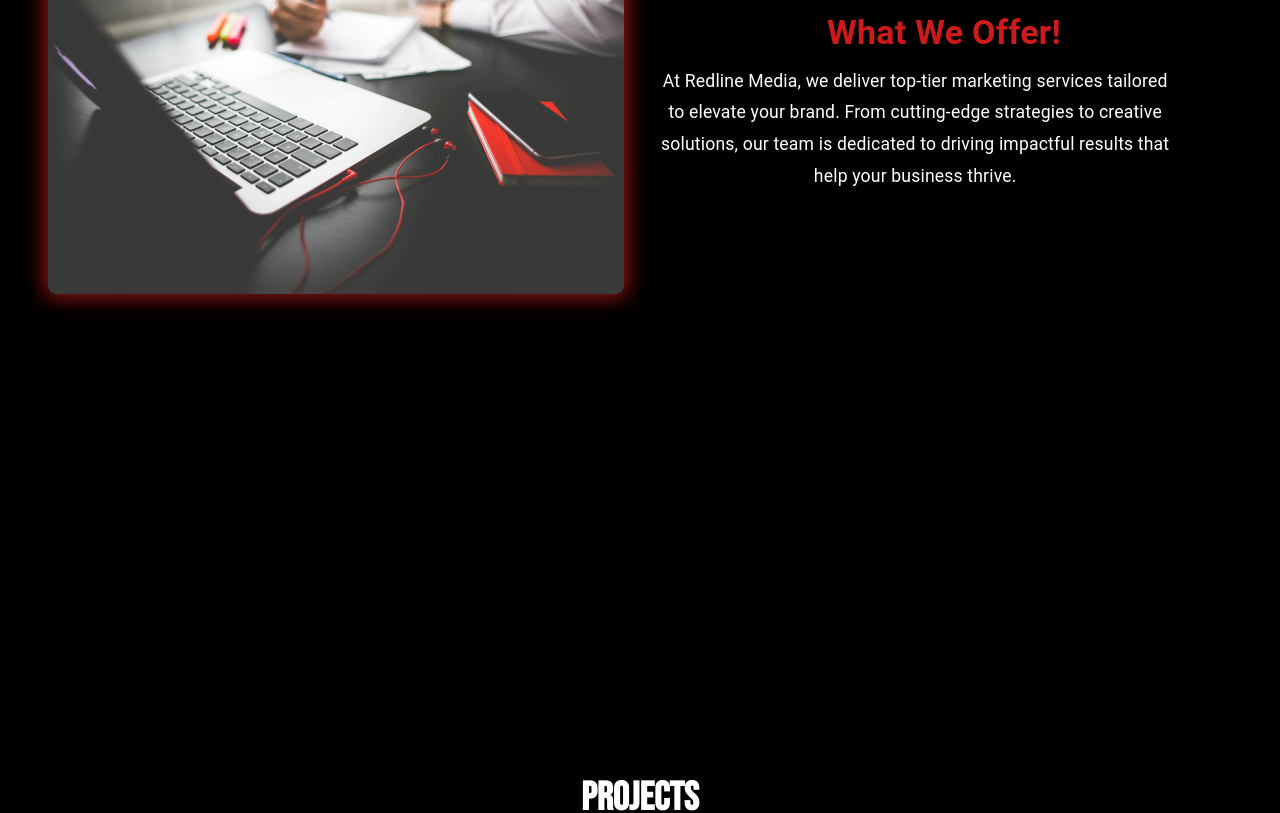
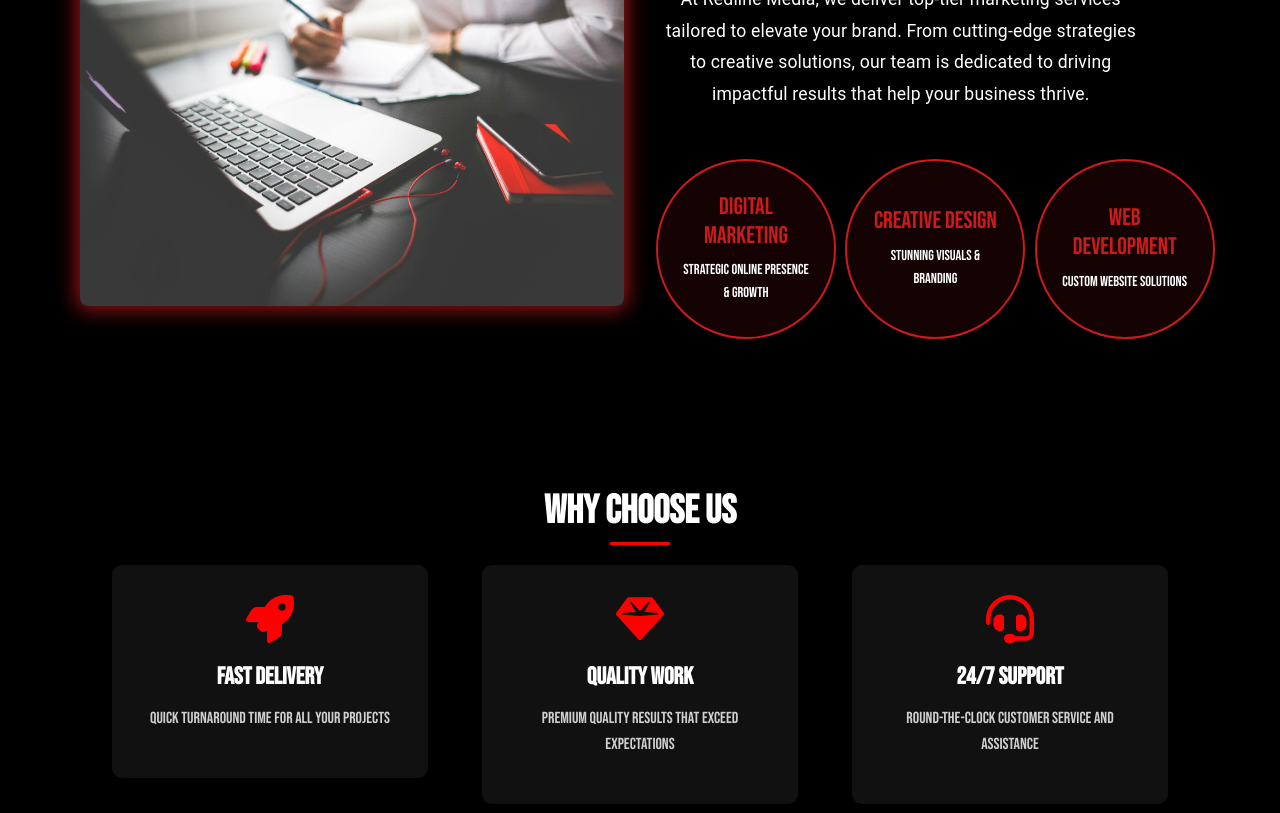
Before and after one commit to YoussefGad97/RedlineMedia, a React (Create React App) app: page / in a window 1280 px wide. Shown: the part 1060-1873 px from the top of the page. Built offline with nearby package versions, Linux system fonts and the light colour scheme.

Commit message:
add why choose us

```diff
--- a/src/components/ImageWithText.js
+++ b/src/components/ImageWithText.js
@@ -1,45 +1,59 @@
 import React from "react";
 import { Box, Grid, Typography } from "@mui/material";
-import "../styles/components/ImageWithText.scss"; // Ensure this SCSS file is properly linked
+import "../styles/components/ImageWithText.scss";
 import WelcomeImage from "../assets/images/welcome.jpg";
 
 const ImageWithText = () => {
+  const features = [
+    {
+      title: "Digital Marketing",
+      description: "Strategic online presence & growth",
+    },
+    {
+      title: "Creative Design",
+      description: "Stunning visuals & branding",
+    },
+    {
+      title: "Web Development",
+      description: "Custom website solutions",
+    },
+  ];
+
   return (
     <Box
       sx={{
-        padding: { xs: 3, sm: 4, md: 6 }, // Responsive padding
+        padding: { xs: 3, sm: 4, md: 6 },
         backgroundColor: "black",
       }}
     >
       <Grid container spacing={4} alignItems="center">
-        {/* Image Section */}
         <Grid item xs={12} md={6}>
           <Box
             component="img"
             src={WelcomeImage}
             alt="Welcome"
             sx={{
-              width: "100%", // Image scales responsively
-              maxWidth: "600px", // Restrict maximum width for medium size
+              width: "100%",
+              maxWidth: "600px",
               height: "auto",
               borderRadius: "8px",
-              boxShadow: "0px 0px 20px 4px rgba(205, 27, 27, 0.7)", // Neon shadow effect
+              boxShadow: "0px 0px 20px 4px rgba(205, 27, 27, 0.7)",
               display: "block",
-              margin: { xs: "0 auto", md: "center" }, // Centered for small screens, left-aligned for medium+
+              margin: { xs: "0 auto", md: "center" },
             }}
           />
         </Grid>
 
-        {/* Text Section */}
         <Grid item xs={12} md={6}>
           <Typography
             variant="h4"
             component="h2"
             gutterBottom
             sx={{
-              color: "#cd1b1b", // Title color
+              color: "#cd1b1b",
               fontWeight: "bold",
               textAlign: { xs: "center", md: "Center" },
+              marginBottom: "2rem",
             }}
           >
             What We Offer!
@@ -47,11 +61,12 @@ const ImageWithText = () => {
           <Typography
             variant="body1"
             sx={{
-              color: "#ffffff", // Text color for better contrast
+              color: "#ffffff",
               lineHeight: 1.8,
               fontSize: "1.1rem",
               textAlign: { xs: "center", md: "Center" },
               width: "90%",
+              marginBottom: "3rem",
             }}
           >
             At Redline Media, we deliver top-tier marketing services tailored to
@@ -59,6 +74,17 @@ const ImageWithText = () => {
             solutions, our team is dedicated to driving impactful results that
             help your business thrive.
           </Typography>
+
+          <Grid container spacing={3} className="features-circles">
+            {features.map((feature, index) => (
+              <Grid item xs={12} sm={4} key={index}>
+                <div className="feature-circle">
+                  <h3>{feature.title}</h3>
+                  <p>{feature.description}</p>
+                </div>
+              </Grid>
+            ))}
+          </Grid>
         </Grid>
       </Grid>
     </Box>
--- /dev/null
+++ b/src/components/WhyChooseUs.js
@@ -0,0 +1,37 @@
+import React from 'react';
+import '../styles/WhyChooseUs.scss';
+
+const WhyChooseUs = () => {
+  return (
+    <div className="why-choose-us">
+      <div className="container">
+        <h2 className="section-title text-center">Why Choose Us</h2>
+        <div className="row">
+          <div className="col-md-4">
+            <div className="reason-box">
+              <i className="fas fa-rocket"></i>
+              <h3>Fast Delivery</h3>
+              <p>Quick turnaround time for all your projects</p>
+            </div>
+          </div>
+          <div className="col-md-4">
+            <div className="reason-box">
+              <i className="fas fa-gem"></i>
+              <h3>Quality Work</h3>
+              <p>Premium quality results that exceed expectations</p>
+            </div>
+          </div>
+          <div className="col-md-4">
+            <div className="reason-box">
+              <i className="fas fa-headset"></i>
+              <h3>24/7 Support</h3>
+              <p>Round-the-clock customer service and assistance</p>
+            </div>
+          </div>
+        </div>
+      </div>
+    </div>
+  );
+};
+
+export default WhyChooseUs;
--- a/src/pages/Home.js
+++ b/src/pages/Home.js
@@ -11,6 +11,7 @@ import CallToActionBanner from "../components/CallToActionBanner";
 import Footer from "../components/Footer";
 import ProjectGallery from "../components/ProjectGallery";
 import BackToTop from "../components/BackToTop";
+import WhyChooseUs from '../components/WhyChooseUs';
 
 const Home = () => {
   const [isMobile, setIsMobile] = useState(false);
@@ -53,8 +54,10 @@ const Home = () => {
         </div>
 
         <div className="section">
-          <FeaturedServices />
+          <WhyChooseUs />
         </div>
+
+
 
         <div className="section">
           <ProjectGallery />
--- a/src/styles/Home.scss
+++ b/src/styles/Home.scss
@@ -1,3 +1,5 @@
+@import url('https://fonts.googleapis.com/css2?family=Bebas+Neue&display=swap');
+
 .home {
   min-height: 100vh;
   display: flex;
@@ -5,6 +7,9 @@
 
   .sections-container {
     flex: 1;
+    max-width: 1600px;
+    margin: 0 auto;
+    padding: 0 2rem;
   }
 
   /* Fade-in animation */
@@ -18,7 +23,7 @@
       transform: translateY(0); /* Move to original position */
     }
 
-    margin: 6rem 0; // Consistent vertical spacing between sections
+    margin: 5rem 0;
 
     &:first-child {
       margin-top: 4rem; // Less space after the carousel
@@ -63,6 +68,10 @@
     @media (max-width: 768px) {
       height: 500px; /* Reduce the height on mobile for better fit */
     }
+
+    @media (max-width: 1024px) {  // Added tablet breakpoint
+      height: 600px;
+    }
   }
 
   .carousel-caption {
@@ -75,11 +84,17 @@
     h1 {
       font-size: 6rem;
       animation: bounce 2s infinite;
+      font-family: "Bebas Neue", sans-serif;
+      letter-spacing: 2px;
 
       @media (max-width: 768px) {
         font-size: 3rem; /* Reduce the font size on mobile */
         bottom: 35%; /* Adjust position on mobile */
         left: 5%; /* Adjust position for better alignment on smaller screens */
+      }
+
+      @media (max-width: 1024px) {  // Better tablet support
+        font-size: 4.5rem;
       }
     }
   }
@@ -103,7 +118,7 @@
 
 .testimonials {
   padding: 6rem 2rem; // Match the new spacing rhythm
-  background-color: #fff; // White background for contrast
+  background-color: black;
   text-align: center;
 
   .section-title {
@@ -112,6 +127,7 @@
     margin-bottom: 2rem;
     font-weight: bold;
     letter-spacing: 1px;
+    font-family: "Bebas Neue", sans-serif;
 
     @media (max-width: 768px) {
       font-size: 2rem; /* Smaller font size for mobile */
@@ -124,16 +140,17 @@
   }
 
   .testimonial-card {
-    background-color: #f8f8f8; // Light gray background for the card
+    background-color: #1a1a1a;
     padding: 2rem;
     border-radius: 8px;
     box-shadow: 0 4px 6px rgba(0, 0, 0, 0.1);
     max-width: 600px;
     margin: 0 auto;
+    color: #ffffff;
 
     .testimonial-text {
       font-size: 1.2rem;
-      color: #333;
+      color: #cccccc;
       font-style: italic;
       margin-bottom: 1rem;
 
@@ -145,7 +162,7 @@
     h3 {
       font-size: 1.5rem;
       font-weight: bold;
-      color: #052659; // Dark blue for the author's name
+      color: #fb3601;
 
       @media (max-width: 768px) {
         font-size: 1.3rem; /* Reduce font size for mobile */
--- /dev/null
+++ b/src/styles/WhyChooseUs.scss
@@ -0,0 +1,90 @@
+.why-choose-us {
+  padding: 100px 0;
+  background-color: #000;
+
+  .section-title {
+    margin-bottom: 30px;
+    color: #fff;
+    font-weight: 600;
+    font-size: 2.5rem;
+    position: relative;
+
+    &::after {
+      content: '';
+      position: absolute;
+      bottom: -10px;
+      left: 50%;
+      transform: translateX(-50%);
+      width: 60px;
+      height: 3px;
+      background-color: #ff0000;
+    }
+  }
+
+  .reason-box {
+    text-align: center;
+    padding: 30px;
+    transition: all 0.3s ease;
+    border-radius: 10px;
+    background: #111;
+    box-shadow: 0 5px 20px rgba(0, 0, 0, 0.2);
+
+    &:hover {
+      transform: translateY(-10px);
+      box-shadow: 0 8px 25px rgba(0, 0, 0, 0.3);
+
+      i {
+        transform: scale(1.1);
+        color: #ff0000;
+      }
+    }
+
+    i {
+      font-size: 3rem;
+      color: #ff0000;
+      margin-bottom: 20px;
+      transition: all 0.3s ease;
+    }
+
+    h3 {
+      font-size: 1.5rem;
+      margin-bottom: 15px;
+      color: #fff;
+      font-weight: 600;
+    }
+
+    p {
+      color: #fff;
+      line-height: 1.6;
+      font-size: 1rem;
+      opacity: 0.8;
+    }
+  }
+
+  .row {
+    display: flex;
+    flex-wrap: wrap;
+    justify-content: center;
+    gap: 30px;
+    padding: 0 15px;
+  }
+
+  .col-md-4 {
+    flex: 0 0 calc(33.333% - 30px);
+    max-width: calc(33.333% - 30px);
+  }
+
+  @media (max-width: 992px) {
+    .col-md-4 {
+      flex: 0 0 calc(50% - 30px);
+      max-width: calc(50% - 30px);
+    }
+  }
+
+  @media (max-width: 576px) {
+    .col-md-4 {
+      flex: 0 0 100%;
+      max-width: 100%;
+    }
+  }
+}
--- a/src/styles/components/FeaturedServices.scss
+++ b/src/styles/components/FeaturedServices.scss
@@ -1,82 +1,72 @@
 .featured-services {
-  padding: 40px 20px;
-  font-family: Arial, Helvetica, sans-serif;
+  padding: 60px 0;
+  width: 100%;
 
   .services-container {
-    display: flex;
-    justify-content: center;
-    align-items: center;
+    display: grid;
+    grid-template-columns: repeat(3, 1fr);
     gap: 30px;
-    margin-top: 20px;
+    max-width: 1200px;
+    margin: 0 auto;
+    padding: 0 20px;
+  }
 
   .service-card {
     position: relative;
-      background-color: #000;
-      border-radius: 8px;
+    height: 400px;
+    border-radius: 10px;
     overflow: hidden;
-      color: white;
-      height: 300px; // Set fixed height for the cards
-
-      .image {
     background-size: cover;
     background-position: center;
-        height: 100%;
+
+    &::before {
+      content: '';
       position: absolute;
       top: 0;
       left: 0;
       right: 0;
       bottom: 0;
-        z-index: 1;
-        opacity: 0.6; // Darken the background image
+      background: rgba(0, 0, 0, 0.5);
     }
 
     .content {
-        position: absolute;
-        top: 50%;
-        left: 50%;
-        transform: translate(-50%, -50%);
+      position: relative;
+      z-index: 1;
+      padding: 30px;
+      color: white;
       text-align: center;
-        z-index: 2;
-        width: 80%;
-        color: white;
+      height: 100%;
+      display: flex;
+      flex-direction: column;
+      justify-content: center;
+      align-items: center;
 
       .icon {
-          font-size: 50px;
+        font-size: 3rem;
         margin-bottom: 20px;
-          color: #fff; // White icon color
       }
 
       h3 {
+        margin-bottom: 15px;
         font-size: 1.5rem;
-          font-weight: bold;
-          margin-bottom: 10px;
-          color: #fff;
       }
 
       p {
         font-size: 1rem;
-          color: #ddd;
-        }
+        line-height: 1.6;
       }
     }
   }
 
-  // Mobile View (max-width: 768px)
-  @media (max-width: 768px) {
+  @media (max-width: 992px) {
+    .services-container {
+      grid-template-columns: repeat(2, 1fr);
+    }
+  }
+
+  @media (max-width: 576px) {
     .services-container {
       grid-template-columns: 1fr;
-      display:flex;
-      justify-content: center;
-      align-items: center;
-      flex-direction: column;
-    }
-
-    .service-card {
-      height: 250px; // Adjust card height for mobile
-    }
-
-    .content {
-      width: 90%; // Make text block responsive
     }
   }
 }
--- a/src/styles/components/ImageWithText.scss
+++ b/src/styles/components/ImageWithText.scss
@@ -79,3 +79,60 @@
     }
   }
 }
+
+.features-circles {
+  margin-top: 2rem;
+
+  .feature-circle {
+    background: rgba(205, 27, 27, 0.1);
+    border: 2px solid #cd1b1b;
+    border-radius: 50%;
+    width: 180px;
+    height: 180px;
+    display: flex;
+    flex-direction: column;
+    align-items: center;
+    justify-content: center;
+    padding: 1.5rem;
+    margin: 0 auto;
+    text-align: center;
+    transition: all 0.3s ease;
+
+    &:hover {
+      transform: translateY(-10px);
+      background: rgba(205, 27, 27, 0.2);
+      box-shadow: 0 5px 15px rgba(205, 27, 27, 0.3);
+    }
+
+    h3 {
+      color: #cd1b1b;
+      font-family: "Bebas Neue", sans-serif;
+      font-size: 1.5rem;
+      margin-bottom: 0.5rem;
+    }
+
+    p {
+      color: #ffffff;
+      font-size: 0.9rem;
+      margin: 0;
+    }
+  }
+}
+
+@media (max-width: 768px) {
+  .features-circles {
+    .feature-circle {
+      width: 150px;
+      height: 150px;
+      margin-bottom: 1.5rem;
+
+      h3 {
+        font-size: 1.3rem;
+      }
+
+      p {
+        font-size: 0.8rem;
+      }
+    }
+  }
+}
```
Lines whose indentation alone changed are shown as unchanged.
